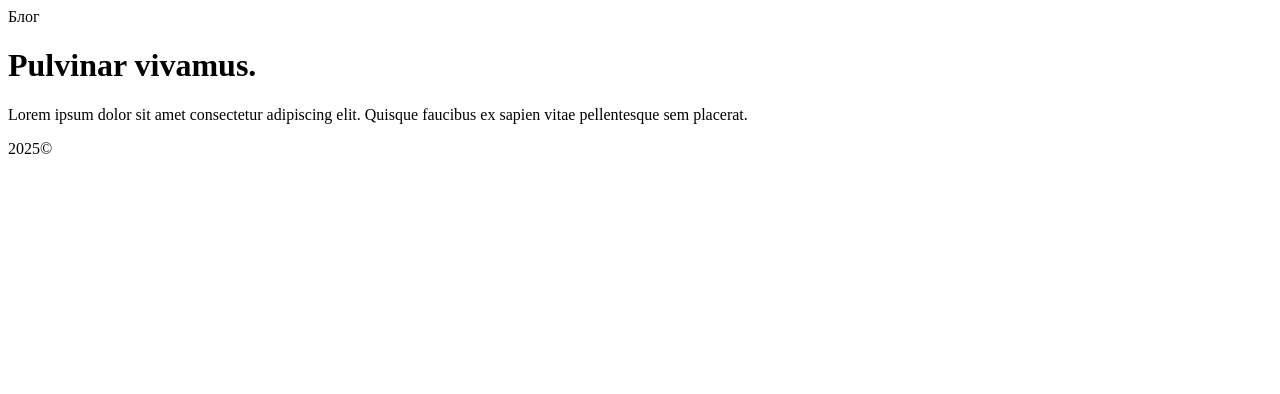
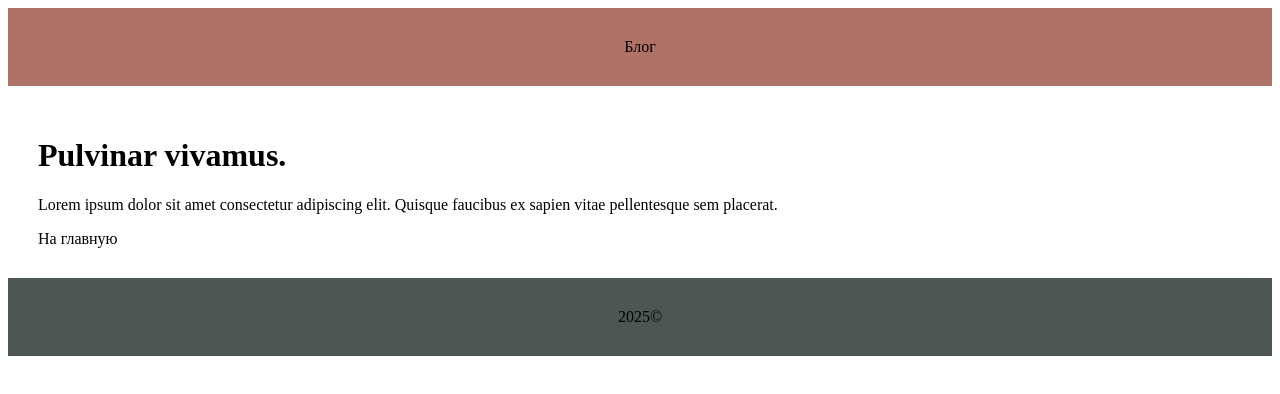
Before and after one commit to IVShelkunov/React_lessons, a React (Vite) app: page /posts/1 in a window 1280 px wide. Shown: the top 394 px of the page. Built offline with nearby package versions, Linux system fonts and the light colour scheme.

Commit message:
refactoring and add CSS

```diff
--- a/src/App.css
+++ b/src/App.css
@@ -0,0 +1,27 @@
+.layout {
+	display: flex;
+	flex-direction: column;
+}
+header, footer {
+	background-color: rgba(123, 20, 0, 0.6);
+	text-align: center;
+	padding: 30px;
+}
+main {
+	padding: 30px;
+}
+ul {
+	list-style-type: none;
+}
+a {
+	transition: 0.5s;
+	text-decoration: none;
+	color: black;
+}
+a:hover {
+
+	background-color: rgba(0, 17, 11, 0.4);
+}
+footer {
+	background:rgba(0, 17, 11, 0.7);
+}
--- a/src/App.tsx
+++ b/src/App.tsx
@@ -1,4 +1,3 @@
-import './App.css'
 
 function App() {
 
--- a/src/components/Layout.tsx
+++ b/src/components/Layout.tsx
@@ -1,4 +1,5 @@
 import { Outlet } from "react-router-dom";
+import '../App.css'
 
 export function Layout() {
 	return (
--- a/src/pages/PostDetailPage.tsx
+++ b/src/pages/PostDetailPage.tsx
@@ -1,4 +1,4 @@
-import { Navigate,  useParams } from "react-router-dom";
+import { Link, Navigate,  useParams } from "react-router-dom";
 import type { PostParams } from "../types/types";
 import { posts } from "../data/data";
 
@@ -6,14 +6,15 @@ import { posts } from "../data/data";
 export function PostDetailPage() {
 	const {postId} = useParams<PostParams>();
 	const currentPost = posts.find(post => post.id === Number(postId));
-	if(postId) {
+	if(currentPost) {
 		return (
 		<div className="post-details">
-			<h1>{currentPost?.title}</h1>
-			<p>{currentPost?.content}</p>
+			<h1>{currentPost.title}</h1>
+			<p>{currentPost.content}</p>
+			<Link to={'/'}>На главную</Link>
 		</div>
 	);
-	} else {
+	}
 		return <Navigate to="/404" replace />;
-		}
+
 }
```
